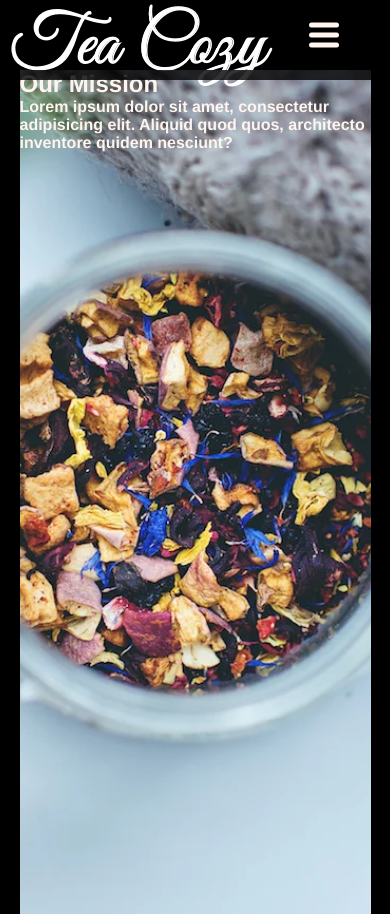
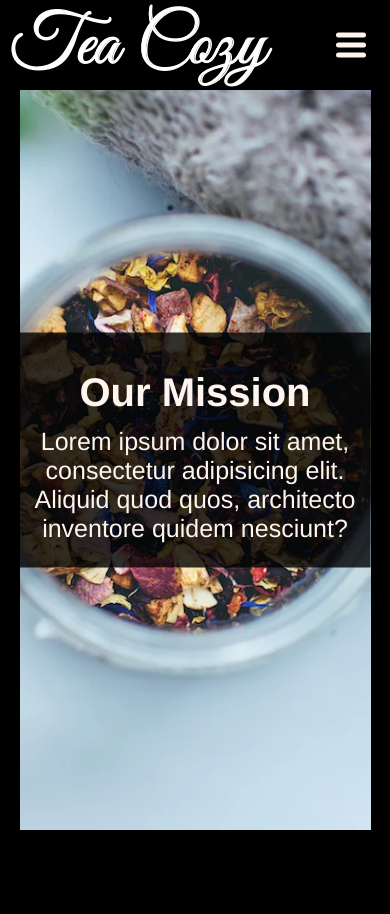
Before and after one commit to Tasty-G/TeaCozy, a plain HTML site: page index.html in a window 390 px wide. After the commit the page ends 844 px from the top, so only its background shows below. Drawn offline with Linux system fonts and the light colour scheme.

Commit message:
Tweeked CSS styles. Cleaned up code.

```diff
--- a/index.html
+++ b/index.html
@@ -23,9 +23,10 @@
 		</label>
 	</nav>
 	<div class="container">
-
-		<h2>Our Mission</h2>
-		<h4>Lorem ipsum dolor sit amet, consectetur adipisicing elit. Aliquid quod quos, architecto inventore quidem nesciunt?</h4>
+		<div class="textbox">
+			<h2>Our Mission</h2>
+			<h4>Lorem ipsum dolor sit amet, consectetur adipisicing elit. <br> Aliquid quod quos, architecto inventore quidem nesciunt?</h4>
+		</div>
 	</div>
 </body>
 </html>
--- a/style.css
+++ b/style.css
@@ -12,7 +12,7 @@ body{
 .container{
 	position: relative;
 	top: 70px;
-	height: 100vh;
+	height: 90vh;
 }
 .container{
 	display: block;
@@ -30,17 +30,16 @@ nav{
 	right: 0;
 	height: 70px;
 	background-color: black;
-
+	padding-top: 20px;
 }
 
 nav .logo{
 	float: left;
-	width: 40%;
+	width: 30%;
 	height: 50px; ;
 	display: flex;
 	align-items: center;
 	justify-content: flex-start;
-
 }
 
 
@@ -48,10 +47,11 @@ nav .links{
 	float: right;
 	padding: 0;
 	margin: 0;
-	width: 60%;
+	width: 50%;
 	height: 100%;
 	display: flex;
 	justify-content: space-around;
+	align-items: center;
 
 }
 
@@ -74,7 +74,7 @@ nav .links li a{
 nav .icon-burger{
 	display: none;
 	position: absolute;
-	right: 12%;
+	right: 5% ;
 	top: 50%;
 	transform: translateY(-50%)
 }
@@ -88,50 +88,63 @@ nav .icon-burger .line{
 	transition: all .5s ease-in-out;
 }
 
-
-@media screen and (max-width: 700px){
+@media screen and (max-width: 500px){
 	nav .logo{
-		float: left;
+		float: none;
 		width: auto;
-		margin-left: 0;
-		padding: 20px 0;
-
+		justify-content: flex-start;
 	}
 	nav .links{
 		float: none;
 		position: fixed;
-		z-index: 9;
+		top: 70px;
 		left: 0;
 		right: 0;
-		top: 70px;
 		bottom: 100%;
-		flex-direction: column;
 		width: auto;
 		height: auto;
-		align-items: center;
-		justify-content: space-evenly;
-		background-color: rgba(0,0,0,.8);
-		padding-top: 10px;
+		flex-direction: column;
+		justify-content: space-around;
+		background-color: rgba(0,0,0,.9);
 		overflow: hidden;
 		transition: all .5s ease-in-out;
 	}
-
-	nav .links a{
-		font-size: 16px;
-	}
-	nav :checked ~.links{
-		bottom: 0;
+		nav .links li a{
+		color: seashell;
+		font-size: 20px;
+		text-decoration: none;
 	}
 	nav .icon-burger{
 		display: block;
 	}
-	nav :checked ~ .icon-burger .line:nth-child(1){
-		transform: translateY(10px) rotate(225deg);
-	}
-	nav :checked ~ .icon-burger .line:nth-child(3){
-		transform: translateY(-10px) rotate(-225deg);
-	}
-	nav :checked ~ .icon-burger .line:nth-child(2){
-		opacity: 0;
+	nav :checked ~ .links{
+		bottom: 0;
 	}
 }
+
+
+
+
+
+.textbox{
+	width: 100%;
+	z-index: 2;
+	text-align: center;
+	position: absolute;
+	top: 50%;
+	left: 50%;
+	transform: translate(-50%, -50%);
+	background-color: rgba(0,0,0,.8);
+	padding: 25px 0;
+	margin-bottom: 14px;
+}
+
+.textbox h2{
+	font-size: 40px;
+	padding: 12px 0;
+}
+
+.textbox h4{
+	font-size: 25px;
+	font-weight: 400;
+}
```
